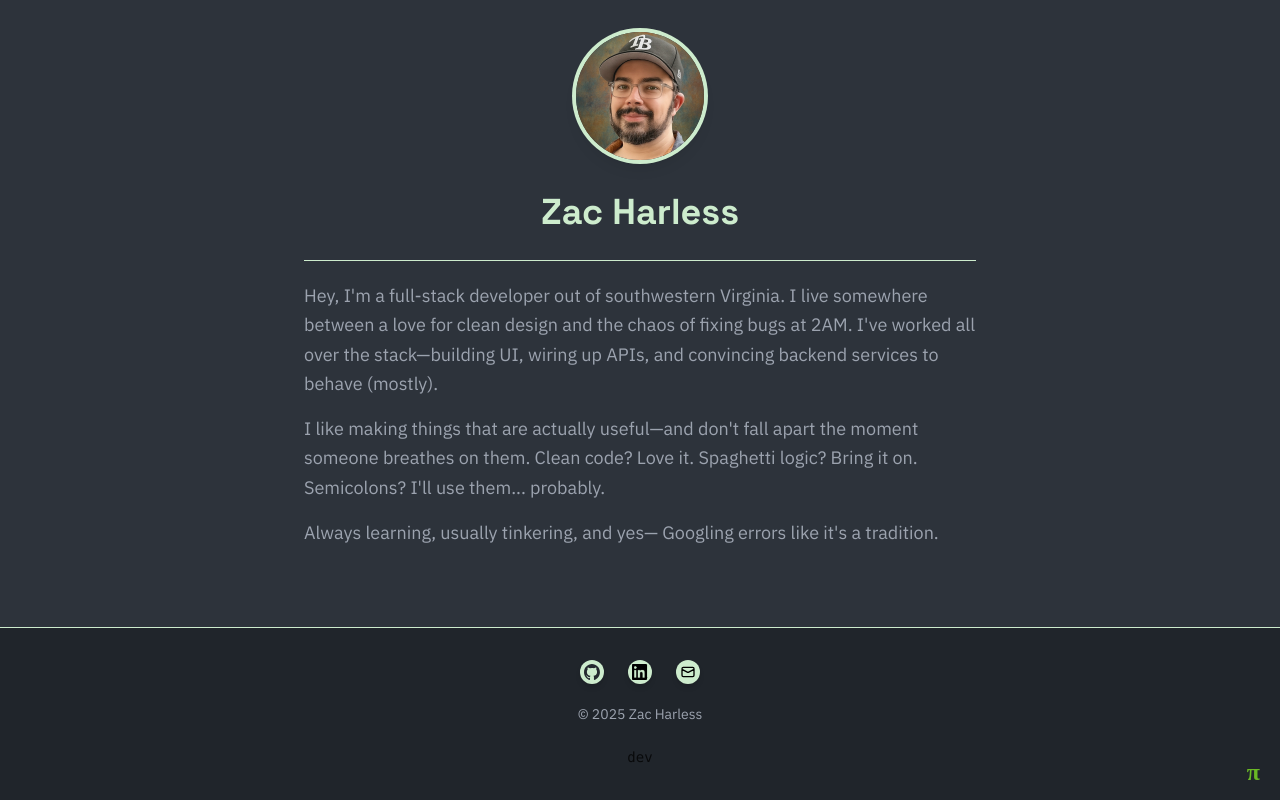
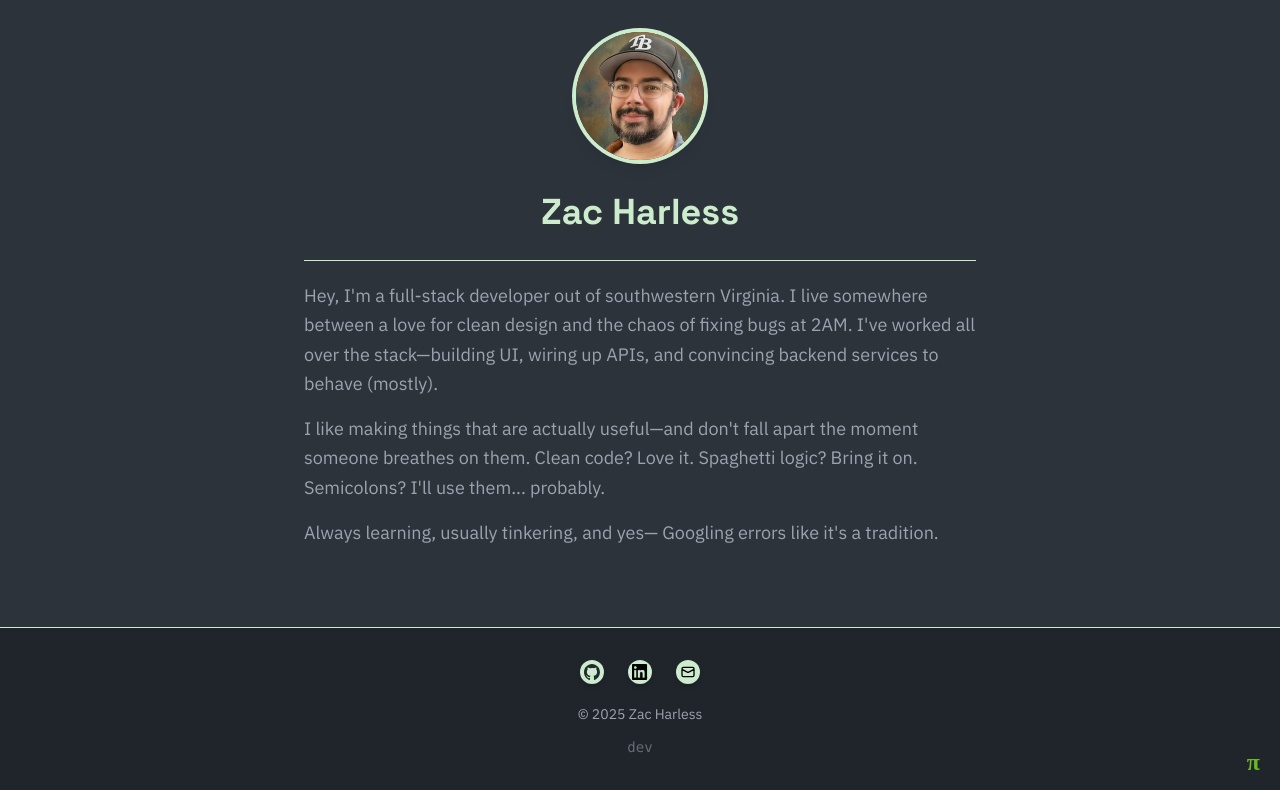
Before and after one commit to czzc/zharlesscom, a Next.js app: page / in a window 1280 px wide. Shown: the part 198-998 px from the top of the page. Built offline with nearby package versions, Linux system fonts and the light colour scheme; no server answers.

Commit message:
updated git hash in footer

```diff
--- a/src/components/Footer.js
+++ b/src/components/Footer.js
@@ -20,7 +20,7 @@ const Footer = memo(function Footer({ showSocialLinks = false, showPiLink = fals
           © 2025 {personalInfo.name}
         </p>
 
-        <div style={{ marginTop: '20px' }} className="text-center">
+        <div style={{ marginTop: '10px', color: '#7e838d' }} className="text-center">
           {getCommitUrl() ? (
             <a
               href={getCommitUrl()}
```
